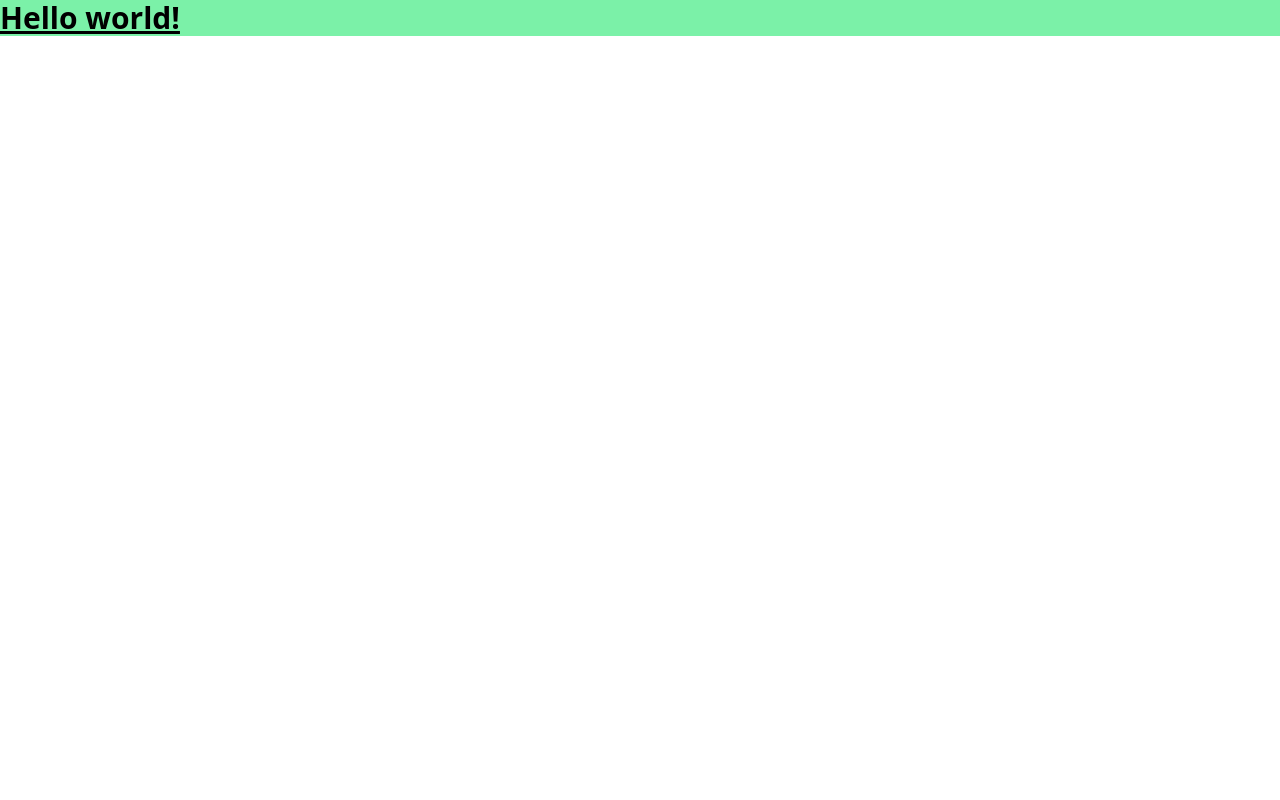
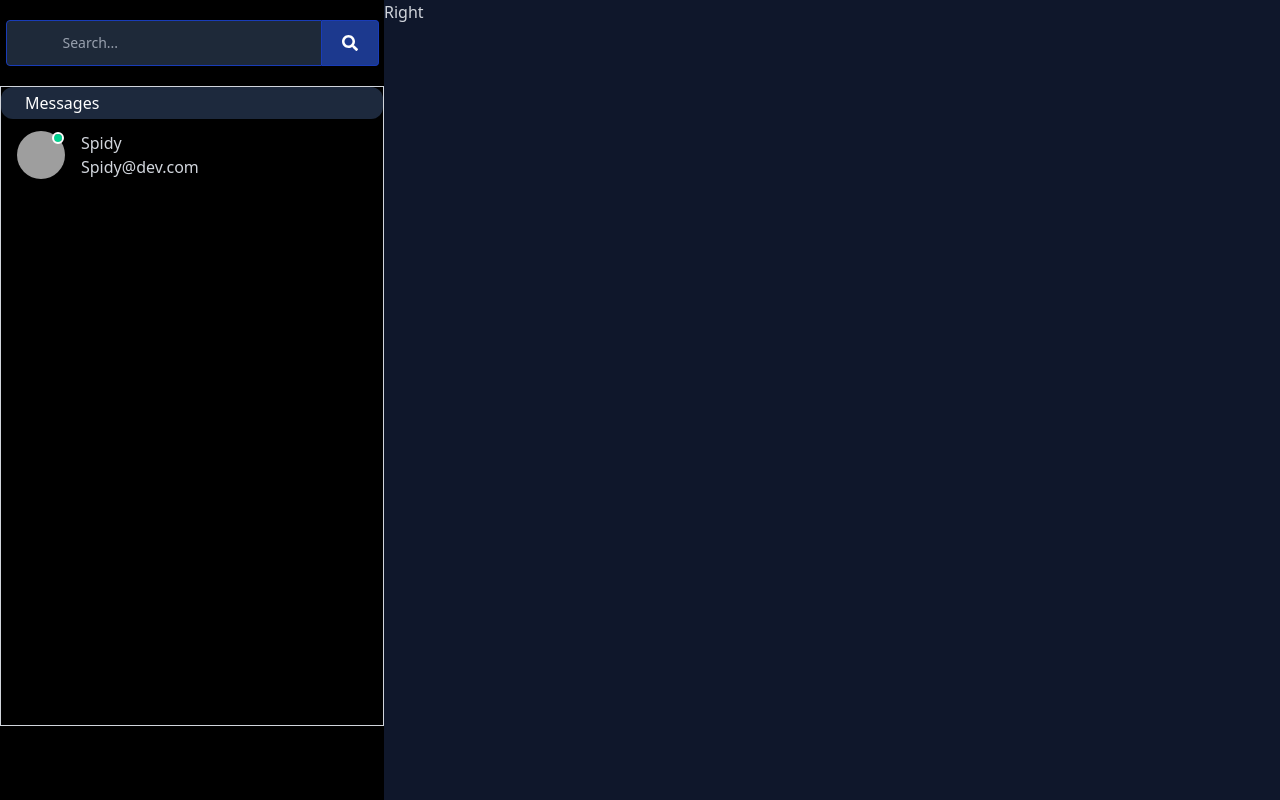
Before and after one commit to Sharma-ayush-20/QuickChat, a React (Vite) app in the folder frontend/: page / in a window 1280 px wide. Built offline with nearby package versions, Linux system fonts and the light colour scheme; grey boxes are pictures that could not be loaded.

Commit message:
Adding Search.jsx, Users.jsx half with daisyUI

```diff
--- a/frontend/package.json
+++ b/frontend/package.json
@@ -14,6 +14,7 @@
     "install": "^0.13.0",
     "react": "^19.1.0",
     "react-dom": "^19.1.0",
+    "react-icons": "^5.5.0",
     "tailwindcss": "^4.1.11"
   },
   "devDependencies": {
@@ -21,6 +22,7 @@
     "@types/react": "^19.1.8",
     "@types/react-dom": "^19.1.6",
     "@vitejs/plugin-react": "^4.5.2",
+    "daisyui": "^5.0.46",
     "eslint": "^9.29.0",
     "eslint-plugin-react-hooks": "^5.2.0",
     "eslint-plugin-react-refresh": "^0.4.20",
--- a/frontend/src/App.jsx
+++ b/frontend/src/App.jsx
@@ -1,11 +1,12 @@
 import React from 'react'
+import Left from './Home/LeftPart/Left'
+import Right from './Home/RightPart/Right'
 
 function App() {
   return (
-    <div>
-      <h1 class="text-3xl font-bold underline bg-green-300">
-        Hello world!
-      </h1>
+    <div className='flex flex-col sm:flex-row h-screen'>
+      <Left/>
+      <Right/>
     </div>
   )
 }
--- /dev/null
+++ b/frontend/src/Home/LeftPart/Left.jsx
@@ -0,0 +1,14 @@
+import React from 'react'
+import Search from './Search'
+import Users from './Users'
+
+function Left() {
+  return (
+    <div className='bg-black sm:w-[30%] text-gray-300'>
+        <Search/>
+        <Users/>
+    </div>
+  )
+}
+
+export default Left
--- /dev/null
+++ b/frontend/src/Home/LeftPart/Logout.jsx
@@ -0,0 +1,9 @@
+import React from 'react'
+
+function Logout() {
+  return (
+    <div>Logout</div>
+  )
+}
+
+export default Logout
--- /dev/null
+++ b/frontend/src/Home/LeftPart/Search.jsx
@@ -0,0 +1,28 @@
+import React from 'react'
+import { FaSearch } from "react-icons/fa";
+
+function Search() {
+    return (
+        <div>
+
+            {/* --------------search bar-------------- */}
+            <div className='flex justify-center items-center py-5'>
+                <form action="" className='flex'>
+                    <input
+                        type="text"
+                        placeholder='Search...'
+                        className='outline-none text-white text-sm border border-blue-800 px-14 py-3 rounded-l bg-gray-800 placeholder-gray-400 placeholder:font-medium transition-colors'
+                    />
+                    <button className='border border-blue-800 py-3 px-5 rounded-r bg-blue-900 hover:bg-slate-700 text-white transition-colors border-l-0 cursor-pointer'>
+                        <FaSearch />
+                    </button>
+                </form>
+            </div>
+
+
+
+        </div>
+    )
+}
+
+export default Search
--- /dev/null
+++ b/frontend/src/Home/LeftPart/Users.jsx
@@ -0,0 +1,30 @@
+import React from 'react'
+
+function Users() {
+  return (
+    <div className='border h-[80%]'>
+
+      {/* ---------------Message Heading------------------- */}
+      <h1 className='text-white font-medium px-6 py-1 bg-slate-800 rounded-xl '>Messages</h1>
+
+      {/* -------------------User messages---------------------- */}
+
+      <div className='flex space-x-4 px-4 py-3 items-center hover:bg-slate-700 duration-200 cursor-pointer'>
+        {/* ----------------User Photo----------------------- */}
+        <div className="avatar avatar-online">
+          <div className="w-12 rounded-full">
+            <img src="https://img.daisyui.com/images/profile/demo/spiderperson@192.webp" />
+          </div>
+        </div>
+        {/* ------------------User name and email------------------- */}
+        <div>
+          <h1>Spidy</h1>
+          <span>Spidy@dev.com</span>
+        </div>
+      </div>
+
+    </div>
+  )
+}
+
+export default Users
--- /dev/null
+++ b/frontend/src/Home/RightPart/Right.jsx
@@ -0,0 +1,9 @@
+import React from 'react'
+
+function Right() {
+  return (
+    <div className='bg-slate-900 sm:w-[70%] text-gray-300'>Right</div>
+  )
+}
+
+export default Right
--- a/frontend/src/index.css
+++ b/frontend/src/index.css
@@ -1 +1,2 @@
 @import "tailwindcss";
+@plugin "daisyui";
```
Also changed, not shown: 1 other file (tests, documents, lock files or other folders).
